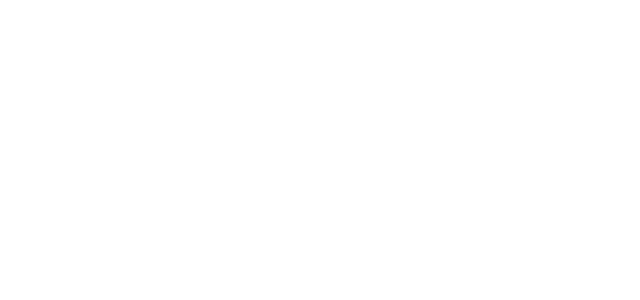
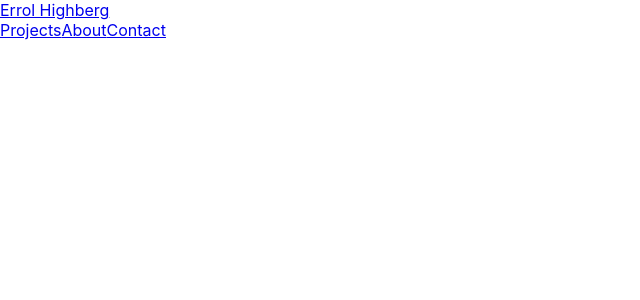
Before and after one commit to ehighberg/portfolio, a React (Create React App) app: page / in a window 1280 px wide. Shown: the top 300 px of the page, without its empty margins (0-640 px from the left). Built offline with nearby package versions, Linux system fonts and the light colour scheme.

Commit message:
Nav skeleton

```diff
--- a/src/component/Nav.jsx
+++ b/src/component/Nav.jsx
@@ -3,7 +3,14 @@
 const Nav = props => {
   return (
     <nav>
-
+      <div className='nav-name'>
+        <a href='#home'>Errol Highberg</a>
+      </div>
+      <div className='nav-items'>
+        <a href='#projects'>Projects</a>
+        <a href='#about'>About</a>
+        <a href='#contact'>Contact</a>
+      </div>
     </nav>
   )
 }
```
